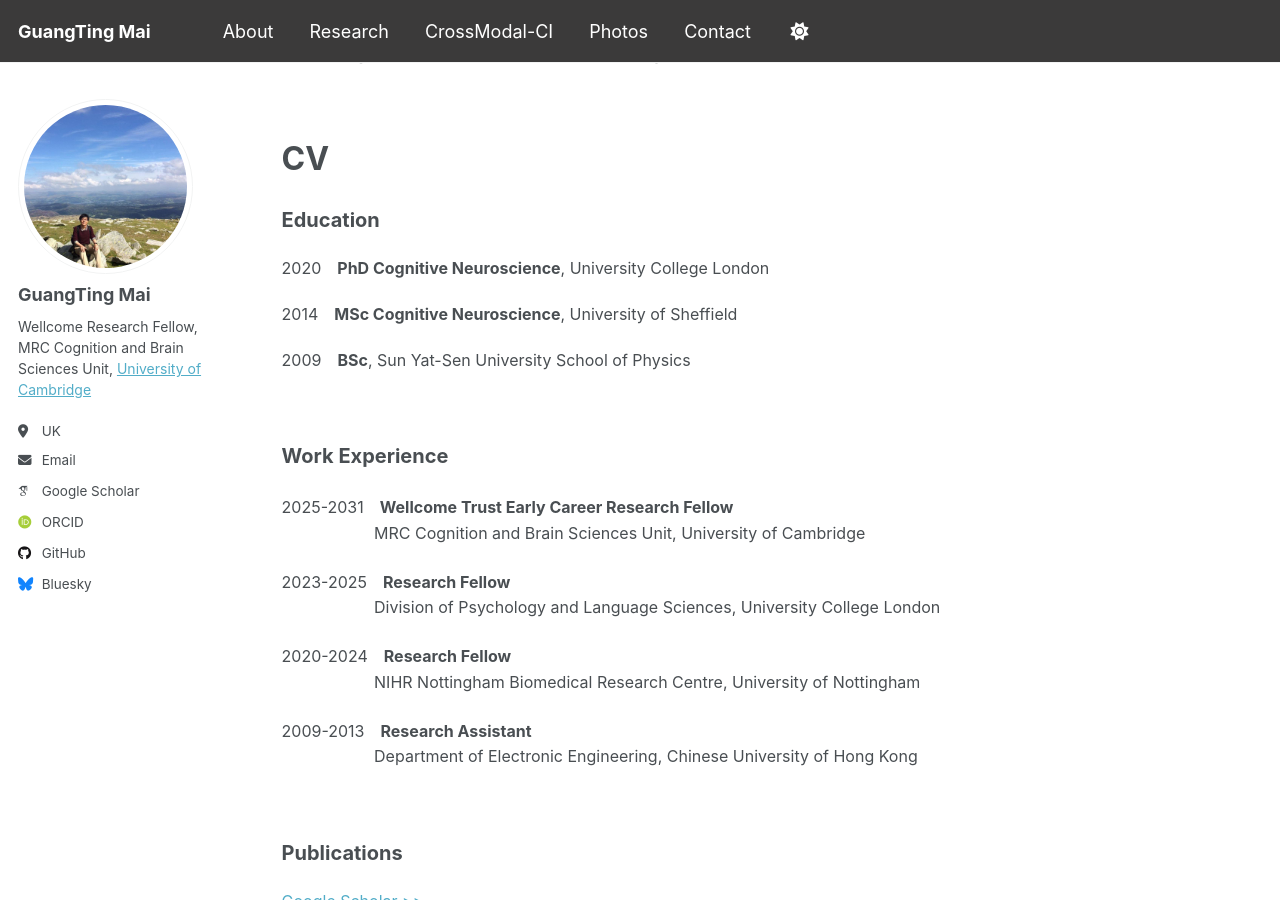
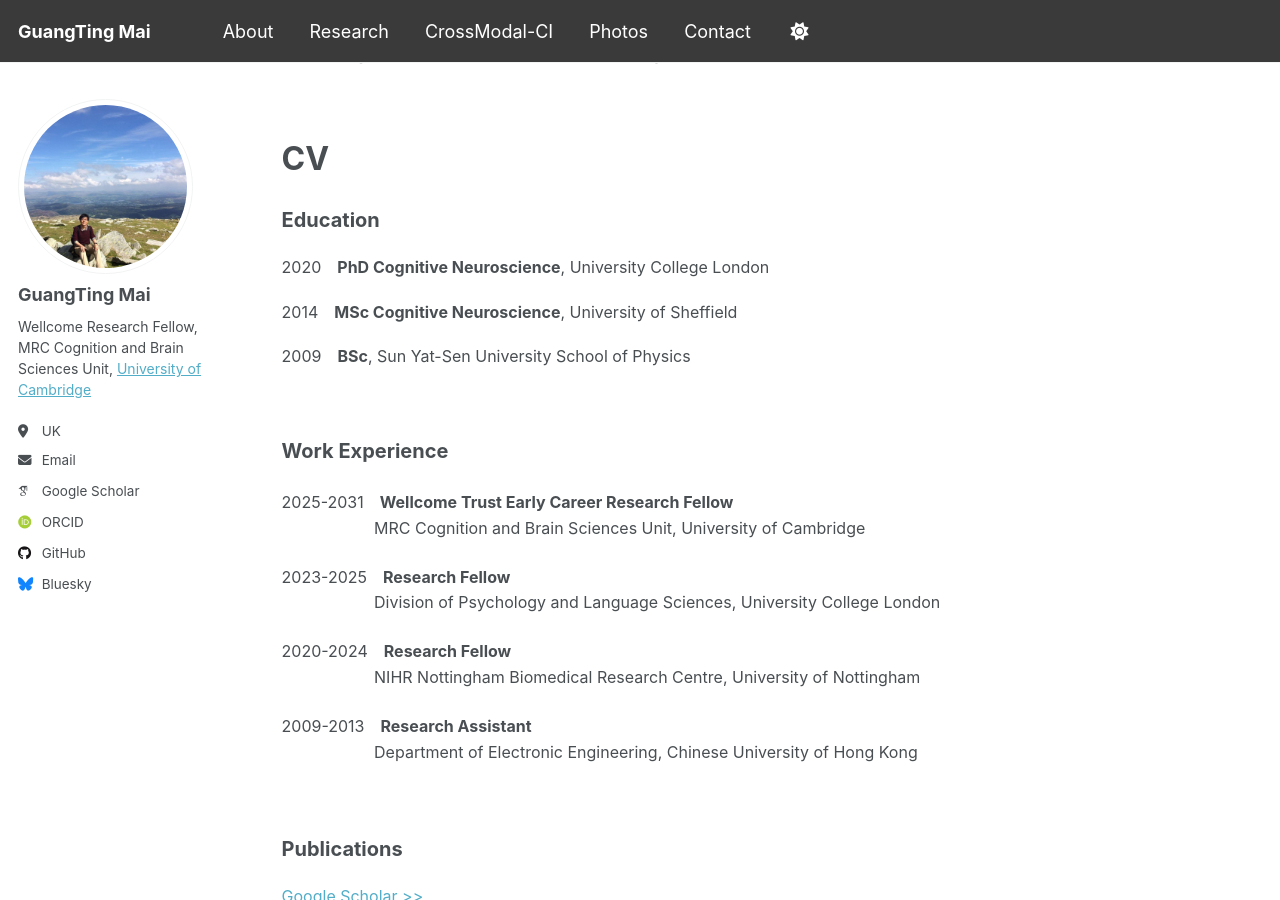
Before and after one commit to guangtingmai/guangtingmai.github.io, a Jekyll site: the page built from _pages/about.html, in a window 1280 px wide and 900 px high, scrolled down 529 px. Built offline with Jekyll 4.4.1, drawn with Linux system fonts in a browser that asks for light colours; some web fonts are replaced.

Commit message:
Update about.html

```diff
--- a/_pages/about.html
+++ b/_pages/about.html
@@ -28,9 +28,9 @@
 <br>
 <p><span style="font-size: 24pt;line-height: 1.5;display: block"><strong>CV</strong></span></p>
 <p><span style="font-size: 15pt;line-height: 1.4;display: block"><strong>Education</strong></span></p>
-<p><span style="font-size: 12pt;line-height: 1.4;display: block;">2020&emsp;<strong>PhD Cognitive Neuroscience</strong>, University College London</span></p>
-<p><span style="font-size: 12pt;line-height: 1.4;display: block;">2014&emsp;<strong>MSc Cognitive Neuroscience</strong>, University of Sheffield</span></p>
-<p><span style="font-size: 12pt;line-height: 1.4;display: block;">2009&emsp;<strong>BSc</strong>, Sun Yat-Sen University School of Physics</span></p>
+<p><span style="font-size: 12pt;line-height: 1.3;display: block;">2020&emsp;<strong>PhD Cognitive Neuroscience</strong>, University College London</span></p>
+<p><span style="font-size: 12pt;line-height: 1.3;display: block;">2014&emsp;<strong>MSc Cognitive Neuroscience</strong>, University of Sheffield</span></p>
+<p><span style="font-size: 12pt;line-height: 1.3;display: block;">2009&emsp;<strong>BSc</strong>, Sun Yat-Sen University School of Physics</span></p>
 <br>
 <p><span style="font-size: 15pt;line-height: 1.6;display: block"><strong>Work Experience</strong></span></p>
 <p>
```
